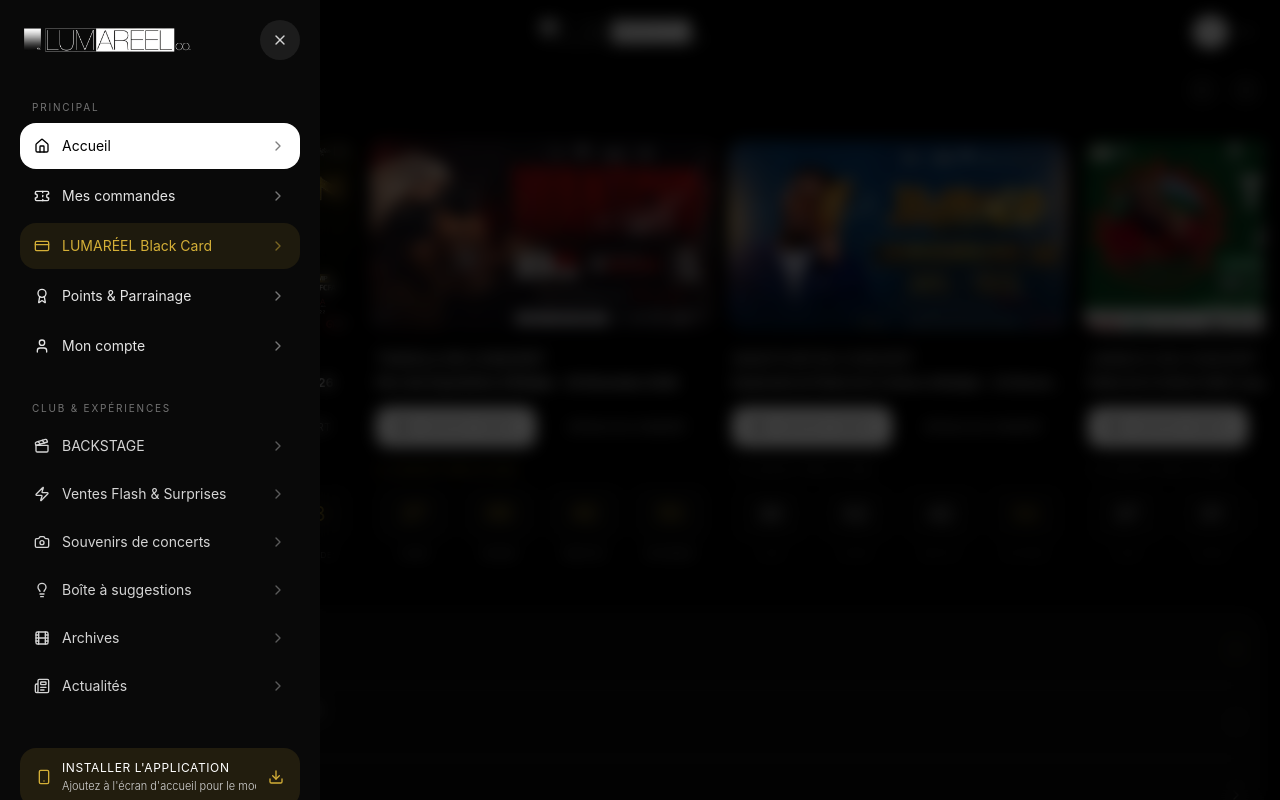
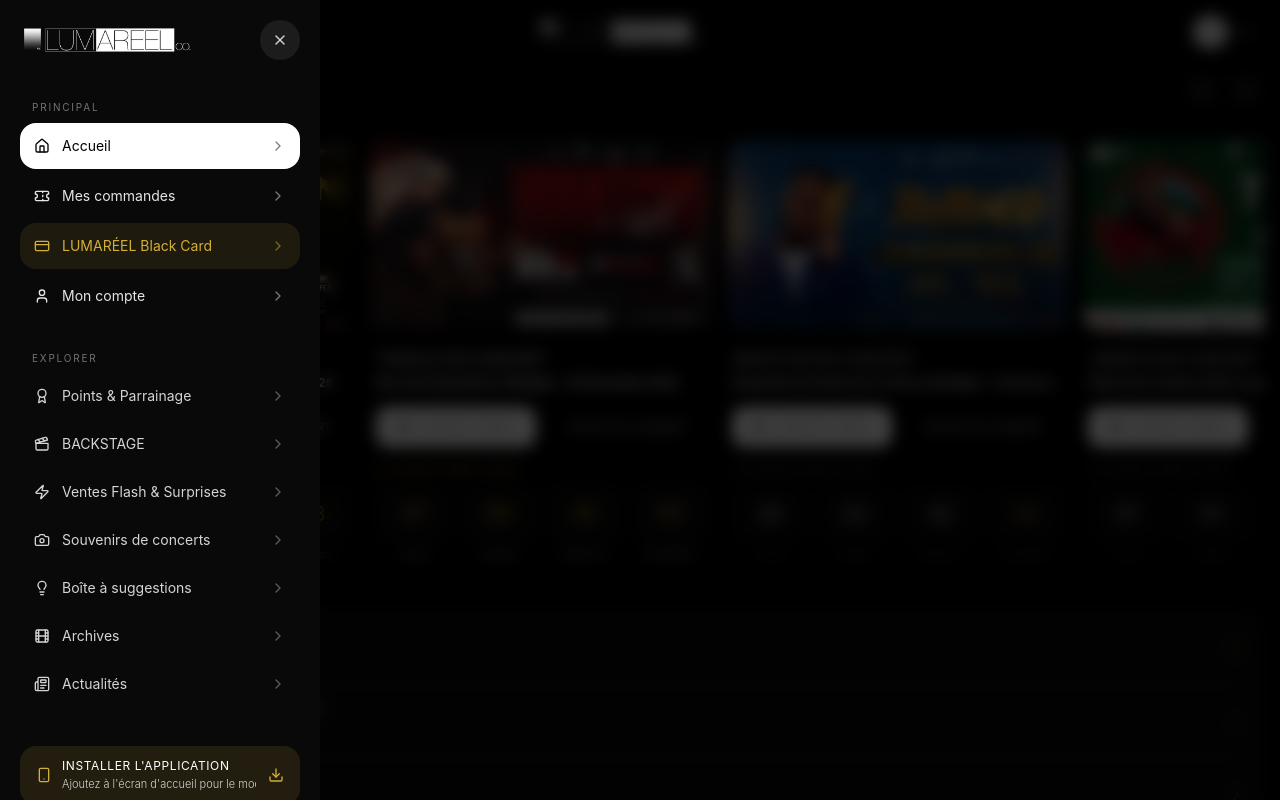
Before and after one commit to bienaodylan/LUMAREEL-, a React (Vite) app: page / in a window 1280 px wide. Both pictures are taken after a click on the button 34 px from the left and 32 px from the top of the page. Shown: the top 800 px of the page. Built offline with nearby package versions, Linux system fonts and the light colour scheme; no server answers.

Commit message:
UX/UI: simplifier la navigation et documenter la refonte LUMARÉEL
* docs: add LUMAREEL UX and product redesign brief

* refactor(nav): group rewards with explorer destinations

* refactor(nav): consolidate rewards under Explorer menu

```diff
--- a/src/components/DesktopSidebar.tsx
+++ b/src/components/DesktopSidebar.tsx
@@ -30,7 +30,6 @@ export const DesktopSidebar: React.FC = () => {
     { label: t('nav.home'), page: 'home', icon: Home },
     { label: t('nav.orders'), page: 'client_space', icon: Ticket },
     { label: 'LUMARÉEL Black Card', page: 'member_card', icon: CreditCard },
-    { label: isEn ? 'Points & Referrals' : 'Points & Parrainage', page: 'rewards', icon: Award },
     { label: t('nav.account'), page: 'profile', icon: UserRound },
   ];
 
@@ -39,6 +38,7 @@ export const DesktopSidebar: React.FC = () => {
     page: PageView;
     icon: React.ComponentType<{ size?: number; strokeWidth?: number; className?: string }>;
   }> = [
+    { label: isEn ? 'Points & Referrals' : 'Points & Parrainage', page: 'rewards', icon: Award },
     { label: 'BACKSTAGE', page: 'backstage', icon: Clapperboard },
     { label: isEn ? 'Flash & Surprises' : 'Ventes Flash', page: 'flash_drops', icon: Zap },
     { label: isEn ? 'Memories' : 'Souvenirs', page: 'memories', icon: Camera },
@@ -94,7 +94,7 @@ export const DesktopSidebar: React.FC = () => {
 
       <div className="mt-5 pt-4 border-t border-white/10">
         <div className="px-3 pb-2 text-[10px] font-agrandir-bold uppercase tracking-[0.18em] text-neutral-500">
-          {isEn ? 'Club & Experiences' : 'Club & Expériences'}
+          {isEn ? 'Explore' : 'Explorer'}
         </div>
         <nav className="flex flex-col gap-0.5">
           {clubItems.map(({ label, page, icon: Icon }) => {
--- a/src/components/Navbar.tsx
+++ b/src/components/Navbar.tsx
@@ -109,7 +109,6 @@ export const Navbar: React.FC = () => {
     { label: t('nav.home'), page: 'home', icon: Home },
     { label: t('nav.orders'), page: 'client_space', icon: Ticket },
     { label: 'LUMARÉEL Black Card', page: 'member_card', icon: CreditCard, isGold: true },
-    { label: isEn ? 'Points & Referrals' : 'Points & Parrainage', page: 'rewards', icon: Award },
     { label: t('nav.account'), page: 'profile', icon: User },
   ];
 
@@ -118,6 +117,7 @@ export const Navbar: React.FC = () => {
     page: PageView;
     icon: React.ComponentType<{ className?: string }>;
   }> = [
+    { label: isEn ? 'Points & Referrals' : 'Points & Parrainage', page: 'rewards', icon: Award },
     { label: 'BACKSTAGE', page: 'backstage', icon: Clapperboard },
     { label: isEn ? 'Flash Sales & Surprises' : 'Ventes Flash & Surprises', page: 'flash_drops', icon: Zap },
     { label: isEn ? 'Concert Memories' : 'Souvenirs de concerts', page: 'memories', icon: Camera },
@@ -324,7 +324,7 @@ export const Navbar: React.FC = () => {
                 {/* Club & Expériences */}
                 <nav className="space-y-1 pt-2 border-t border-white/10">
                   <div className="px-3 pb-1 text-[10px] font-agrandir-bold tracking-[0.18em] text-neutral-500 uppercase">
-                    {isEn ? 'Club & Experiences' : 'Club & Expériences'}
+                    {isEn ? 'Explore' : 'Explorer'}
                   </div>
                   {clubNavItems.map((item) => {
                     const Icon = item.icon;
```
Also changed, not shown: 1 other file (tests, documents, lock files or other folders).
